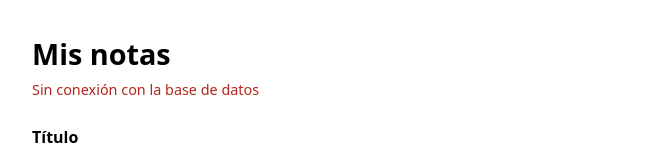
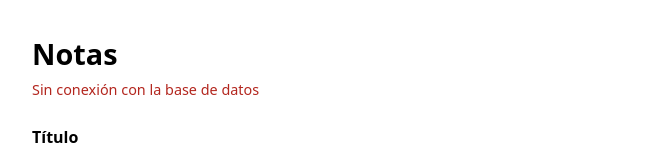
Before and after one commit to nidavdev/notas-api, a plain HTML site: page app/index.html in a window 1280 px wide. Shown: the top 152 px of the page, without its empty margins (308-971 px from the left). Drawn offline with Linux system fonts and the light colour scheme; no server answers.

Commit message:
Cambiar el titulo de la página (Mis notas -> Notas)

```diff
--- a/app/index.html
+++ b/app/index.html
@@ -3,12 +3,12 @@
 <head>
   <meta charset="utf-8">
   <meta name="viewport" content="width=device-width, initial-scale=1">
-  <title>Mis notas</title>
+  <title>Notas</title>
   <link rel="stylesheet" href="static/style.css">
 </head>
 <body>
   <main>
-    <h1>Mis notas</h1>
+    <h1>Notas</h1>
     <p id="status" role="status">Comprobando la conexión…</p>
 
     <form id="note-form" novalidate>
```
